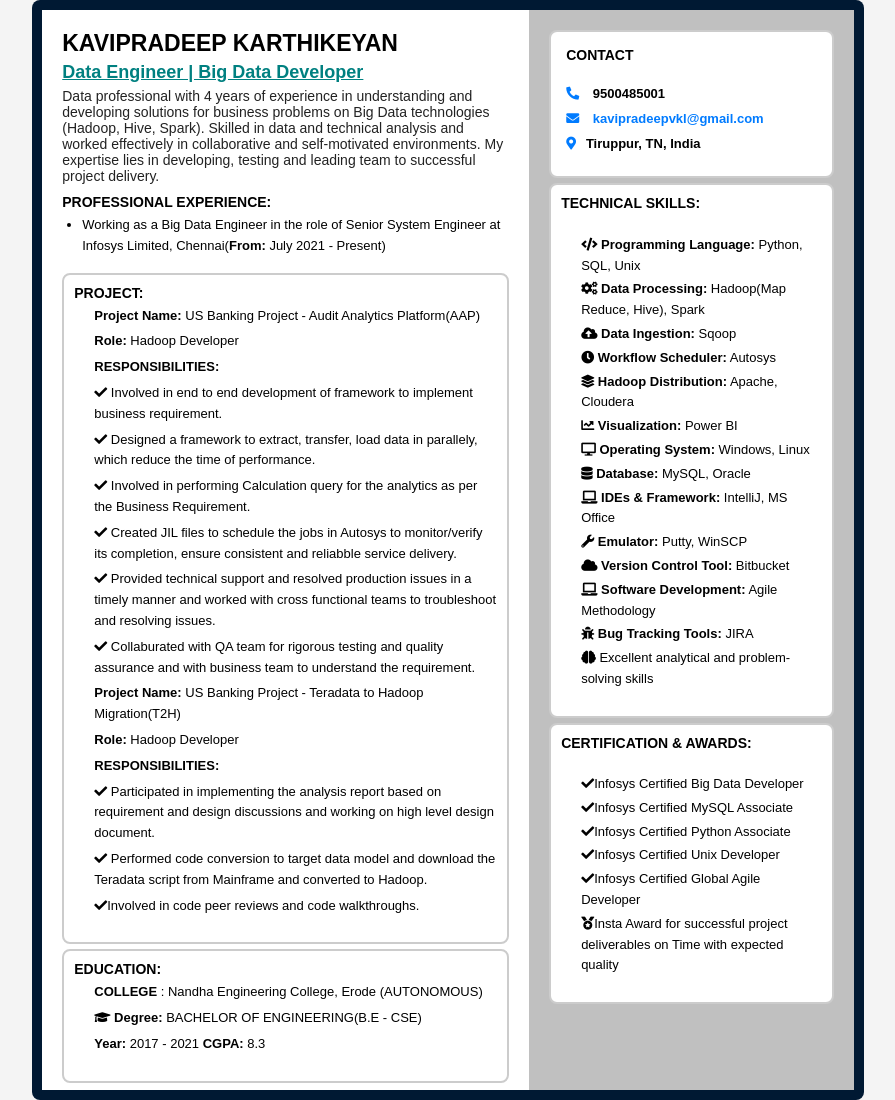
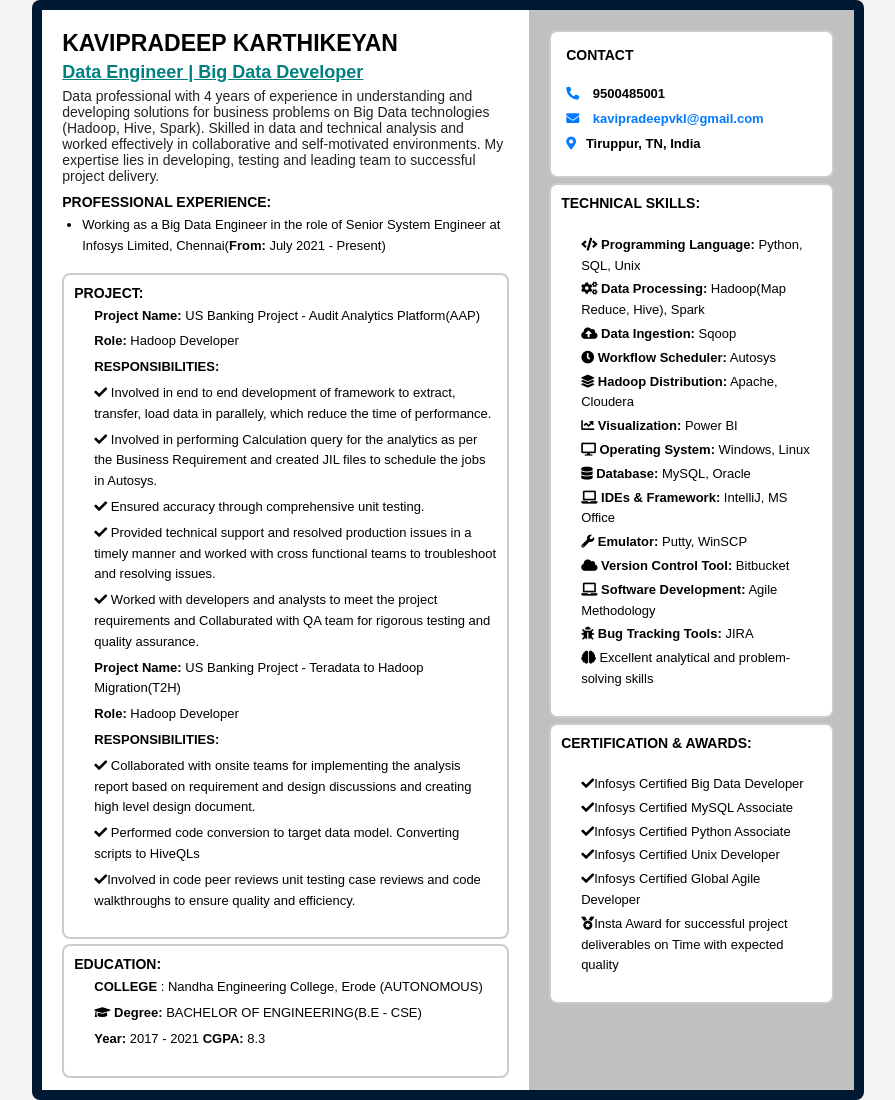
Before and after one commit to Kavipradeep/Resume, a plain HTML site: page index.html in a window 1280 px wide. Shown: the whole page, without its empty margins (192-1087 px from the left). Drawn offline with Linux system fonts and the light colour scheme.

Commit message:
Update index.html

```diff
--- a/index.html
+++ b/index.html
@@ -161,18 +161,17 @@
                     <li><strong>Project Name:</strong> US Banking Project - Audit Analytics Platform(AAP)</li>
                     <li><strong>Role:</strong> Hadoop Developer</li>
                     <li><strong>RESPONSIBILITIES:</strong></li>
-						    <li><i class="fas fa-check"></i> Involved in end to end development of framework to implement business requirement.</li>
-						    <li><i class="fas fa-check"></i> Designed a framework to extract, transfer, load data in parallely, which reduce the time of performance. </li>
-							<li><i class="fas fa-check"></i> Involved in performing Calculation query for the analytics as per the Business Requirement. </li>
-						    <li><i class="fas fa-check"></i> Created JIL files to schedule the jobs in Autosys to monitor/verify its completion, ensure consistent and reliabble service delivery.</li>
+						    <li><i class="fas fa-check"></i> Involved in end to end development of framework to extract, transfer, load data in parallely, which reduce the time of performance.</li>
+							<li><i class="fas fa-check"></i> Involved in performing Calculation query for the analytics as per the Business Requirement and created JIL files to schedule the jobs in Autosys.</li>
+						    <li><i class="fas fa-check"></i> Ensured accuracy through comprehensive unit testing.<li>
                             <li><i class="fas fa-check"></i> Provided technical support and resolved production issues in a timely manner and worked with cross functional teams to troubleshoot and resolving issues.</li>
-						    <li><i class="fas fa-check"></i> Collaburated with QA team for rigorous testing and quality assurance and with business team to understand the requirement.</li>
+						    <li><i class="fas fa-check"></i> Worked with developers and analysts to meet the project requirements and Collaburated with QA team for rigorous testing and quality assurance.</li>
 		    <li><strong>Project Name:</strong> US Banking Project - Teradata to Hadoop Migration(T2H)</li>
                     <li><strong>Role:</strong> Hadoop Developer</li>
                     <li><strong>RESPONSIBILITIES:</strong></li>
-						    <li><i class="fas fa-check"></i> Participated in implementing the analysis report based on requirement and design discussions and working on high level design document.</li>
-							<li><i class="fas fa-check"></i> Performed code conversion to target data model and download the Teradata script from Mainframe and converted to Hadoop.</li>
-							<li><i class="fas fa-check"></i>Involved in code peer reviews and code walkthroughs.</li>
+						    <li><i class="fas fa-check"></i> Collaborated with onsite teams for implementing the analysis report based on requirement and design discussions and creating high level design document.</li>
+							<li><i class="fas fa-check"></i> Performed code conversion to target data model. Converting scripts to HiveQLs</li>
+							<li><i class="fas fa-check"></i>Involved in code peer reviews unit testing case reviews and code walkthroughs to ensure quality and efficiency.</li>
 				</ul>
             </div>
 
```
